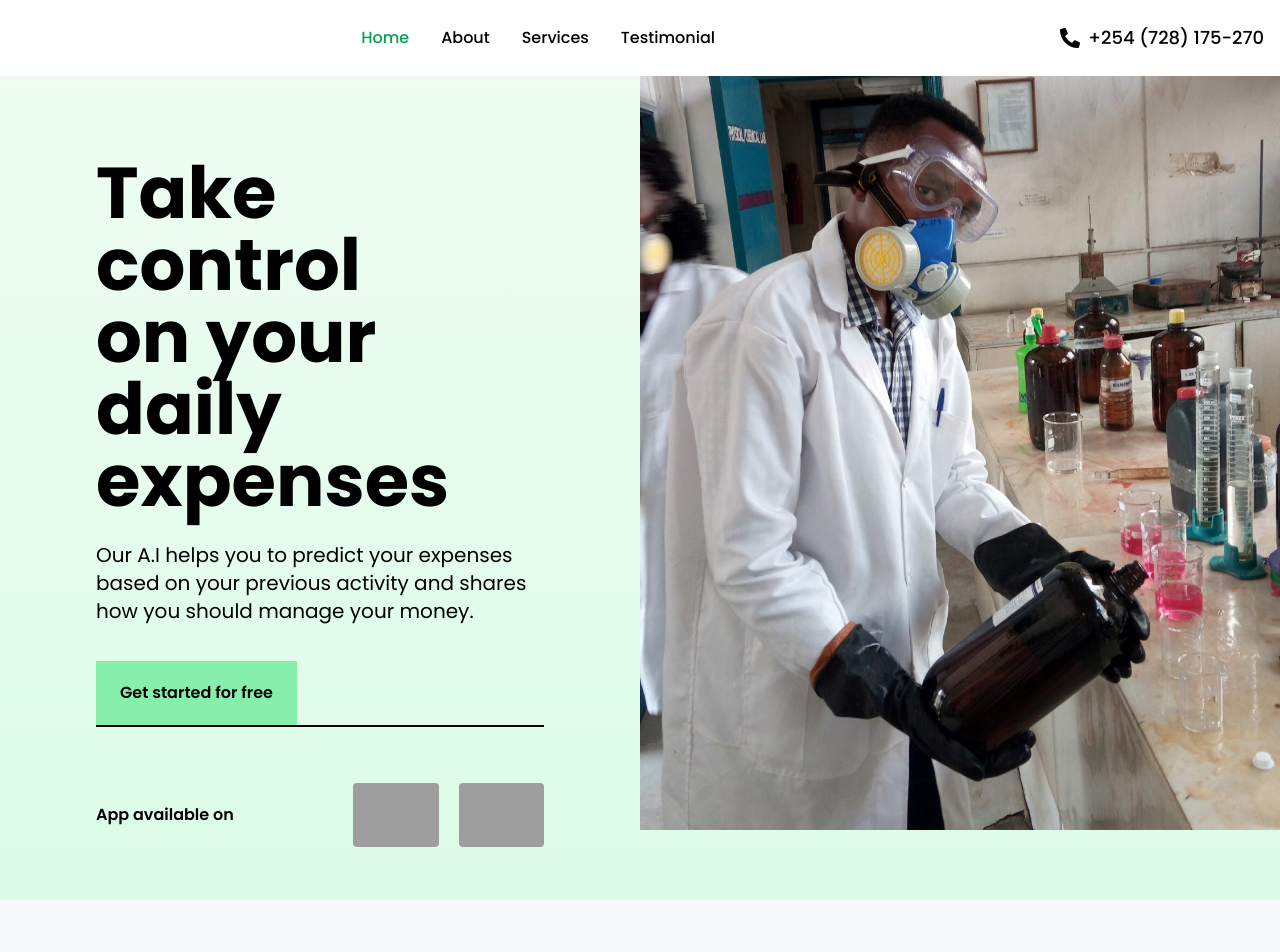
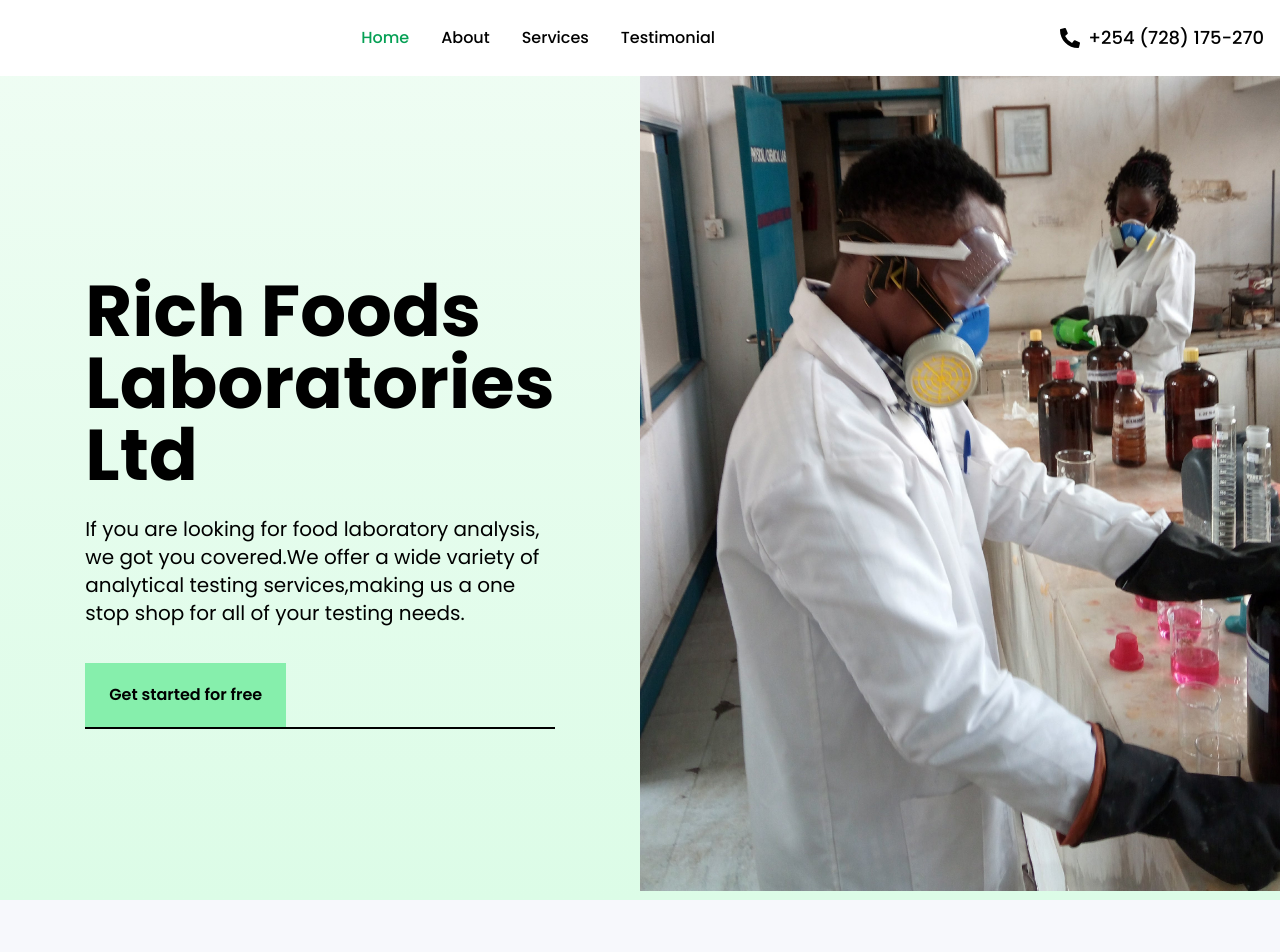
Before and after one commit to fezhull/Laboratory-React-Website, a React (Vite) app: page / in a window 1280 px wide. Shown: the top 952 px of the page. Built offline with nearby package versions, Linux system fonts and the light colour scheme; grey boxes are pictures that could not be loaded.

Commit message:
hero changes

```diff
--- a/src/components/About.jsx
+++ b/src/components/About.jsx
@@ -1,5 +1,5 @@
 import React, { useState } from 'react';
-import thumnailImg from '../assets/img1.jpg';
+import thumnailImg from '../assets/images 2.png';
 import { IoPlay } from "react-icons/io5";
 import { IoArrowForwardCircle } from "react-icons/io5";
 import { motion } from "framer-motion";
--- a/src/components/Contact.jsx
+++ b/src/components/Contact.jsx
@@ -68,34 +68,25 @@
                   </div>
                 </div>
               </div>
+
+              <div className="flex items-start gap-4">
+                <div className="flex items-center justify-center rounded-full bg-white p-3">
+                  <FaPhoneAlt className="text-primary" />
+                </div>
+                <div className="space-y-2">
+                  <h3 className="text-lg font-medium">Office 2</h3>
+                  <p>Office Hours</p>
+                  <p>Monday to Friday 8.00 AM to 5.00 PM</p>
+                </div>
+              </div>
               <div className="flex items-start gap-4">
                 <div className="flex items-center justify-center rounded-full bg-white p-3">
                   <FaEnvelope className="text-primary" />
                 </div>
                 <div className="space-y-2">
                   <h3 className="text-lg font-medium">Our Address</h3>
-                  <p>8502 Preston Rd. Ingle,</p>
-                  <p>Main 982230 USA</p>
-                </div>
-              </div>
-              <div className="flex items-start gap-4">
-                <div className="flex items-center justify-center rounded-full bg-white p-3">
-                  <FaPhoneAlt className="text-primary" />
-                </div>
-                <div className="space-y-2">
-                  <h3 className="text-lg font-medium">Office 2</h3>
-                  <p>8502 Preston Rd. Ingle,</p>
-                  <p>Main 982230 USA</p>
-                </div>
-              </div>
-              <div className="flex items-start gap-4">
-                <div className="flex items-center justify-center rounded-full bg-white p-3">
-                  <FaGlobe className="text-primary" />
-                </div>
-                <div className="space-y-2">
-                  <h3 className="text-lg font-medium">Get In Touch</h3>
-                  <p>+1-246-888-0653</p>
-                  <p>+1-246-888-0653</p>
+                  <p>P.O BOX 171 00507</p>
+                  <p>Enterprise road Viwandani,Nairobi,Kenya</p>
                 </div>
               </div>
             </div>
--- a/src/components/Hero.jsx
+++ b/src/components/Hero.jsx
@@ -2,7 +2,7 @@
 import { IoArrowForwardCircle } from "react-icons/io5";
 import { motion } from "framer-motion";
 import { fadeIn } from "../utilis/animationVariants";
-import heroImg from '../assets/img001.jpg'; // Correct path to the image
+import heroImg from '../assets/img1.jpg'; // Correct path to the image
 
 const Hero = () => {
   const [expanded, setExpanded] = useState(false);
@@ -38,25 +38,13 @@
           <div className="flex flex-col items-center justify-center w-full lg:w-6/12 px-4 pt-24 pb-16 sm:px-6 lg:px-24 2xl:px-32 lg:pt-40 lg:pb-14">
             <div className="flex flex-col justify-between flex-1 h-full">
               <div>
-                <h1 className="text-4xl font-bold text-black sm:text-6xl xl:text-7xl">Take control <br />on your daily expenses</h1>
-                <p className="mt-6 text-base text-black sm:text-xl">Our A.I helps you to predict your expenses based on your previous activity and shares how you should manage your money.</p>
+                <h1 className="text-5xl font-bold text-black sm:text-6xl xl:text-7xl">Rich Foods<br />Laboratories Ltd</h1>
+                <p className="mt-6 text-base text-black sm:text-xl">If you are looking for food laboratory analysis, we got you covered.We offer a wide variety of analytical testing services,making us a one stop shop for all of your testing needs.</p>
                 <a href="#about" title="" className="inline-flex items-center px-6 py-5 text-base font-semibold text-black transition-all duration-200 bg-green-300 mt-9 hover:bg-green-400 focus:bg-green-400" role="button"> Get started for free </a>
               </div>
 
               <div className="mt-8 border-t-2 border-black lg:mt-auto sm:mt-14">
-                <div className="pt-8 sm:flex sm:items-center sm:justify-between sm:pt-14">
-                  <p className="text-base font-semibold text-black">App available on</p>
 
-                  <div className="flex items-center mt-5 space-x-5 sm:mt-0">
-                    <a href="#" title="" className="block transition-all duration-200 hover:opacity-80 focus:opacity-80" role="button">
-                      <img className="w-auto rounded h-14 sm:h-16" src="https://cdn.rareblocks.xyz/collection/celebration/images/hero/4/app-store-button.png" alt="" />
-                    </a>
-
-                    <a href="#" title="" className="block transition-all duration-200 hover:opacity-80 focus:opacity-80" role="button">
-                      <img className="w-auto rounded h-14 sm:h-16" src="https://cdn.rareblocks.xyz/collection/celebration/images/hero/4/play-store-button.png" alt="" />
-                    </a>
-                  </div>
-                </div>
               </div>
             </div>
           </div>
--- a/src/components/Services.jsx
+++ b/src/components/Services.jsx
@@ -21,9 +21,9 @@
       >
         <div className="text-center mb-20">
           <h2 className="text-4xl font-bold text-black mb-4">Services We Offer</h2>
-          <p className="text-lg md:w-3/5 w-full mx-auto text-black opacity-90">
+          {/* <p className="text-lg md:w-3/5 w-full mx-auto text-black opacity-90">
             We provide top-quality testing services to help ensure the safety and quality of food, water, feed, and more.
-          </p>
+          </p> */}
         </div>
 
         <div className="grid grid-cols-1 md:grid-cols-2 lg:grid-cols-4 gap-8">
```
Also changed, not shown: src/assets/images 2.png (added), src/assets/img1.jpg.
